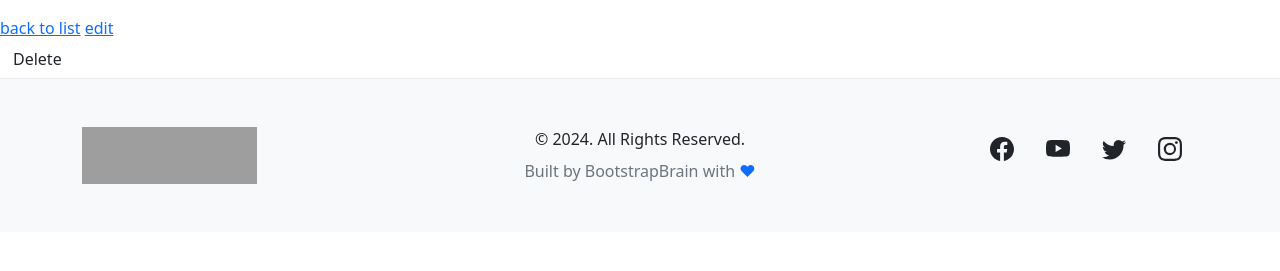
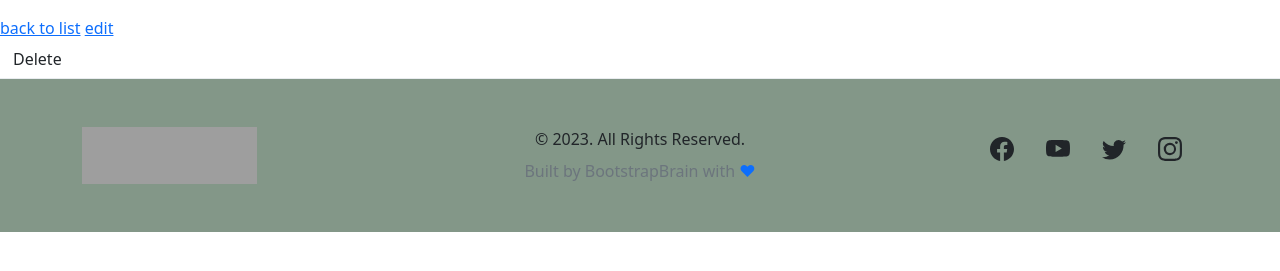
Before and after one commit to MrArbri/mealPlanner, a Symfony app: template templates/user/show.html.twig in a window 1280 px wide. Shown: the part 384-655 px from the top of the page. Run offline with Twig, Linux system fonts and the light colour scheme; the template is opened without the code that fills it, so the values that code supplies are empty; some libraries are stand-ins or nearby versions; grey boxes are pictures that could not be loaded.

Commit message:
footer first

```diff
--- /dev/null
+++ b/public/CSS/footerCSS/style.css
@@ -0,0 +1,3 @@
+.footer1{
+    background-color: rgb(131, 151, 136);
+}
--- a/templates/components/footer.html.twig
+++ b/templates/components/footer.html.twig
@@ -1,9 +1,13 @@
+<link rel="stylesheet" href="{{asset("CSS/footerCSS/style.css")}}">
+
+
+
 <!-- Bootstrap Footer -->
-<footer class="footer">
+<footer class="footer1">
 
 
   <!-- Copyright - Bootstrap Brain Component -->
-  <div class="bg-light py-4 py-md-5 py-xl-8 border-top border-light-subtle">
+  <div class="py-4 py-md-5 py-xl-8 border-top border-light-subtle">
     <div class="container overflow-hidden">
       <div class="row gy-4 gy-md-0">
         <div class="col-xs-12 col-sm-6 col-md-4 order-0 order-md-0">
@@ -16,7 +20,7 @@
 
         <div class="col-xs-12 col-md-4 order-2 order-md-1">
           <div class="footer-copyright-wrapper text-center">
-            &copy; 2024. All Rights Reserved.
+            &copy; 2023. All Rights Reserved.
           </div>
           <div class="credits text-secondary text-center mt-2 fs-7">
             Built by <a href="https://bootstrapbrain.com/" class="link-secondary text-decoration-none">BootstrapBrain</a> with <span class="text-primary">&#9829;</span>
```
